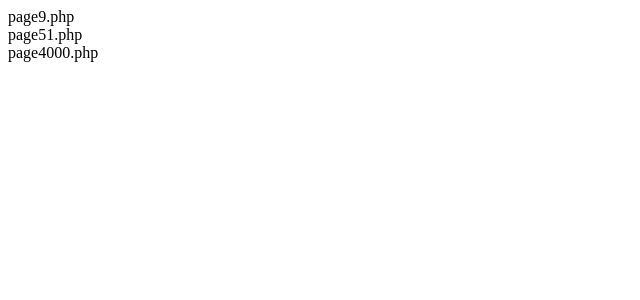
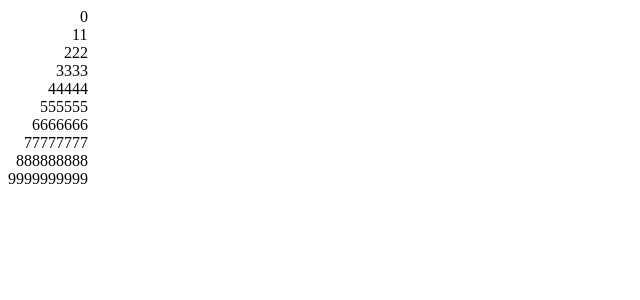
Before and after one commit to YuriiSchkinder/-, a PHP site: page / in a window 1280 px wide. Shown: the top 300 px of the page, without its empty margins (0-640 px from the left). Run offline with PHP 8.4, Linux system fonts and the light colour scheme.

Commit message:
Зворотна піраміда

```diff
--- a/index.php
+++ b/index.php
@@ -1,23 +1,14 @@
 <?php
-$arr=[
-    'page51.php',
-    'page4000.php',
-    'page9.php'
-];
 $str='';
-$arr2=array();
-foreach($arr as $key=>$value){
-   foreach(str_split($value) as $a){
-       if ($a>='0' && $a<='9'){
-           $str.=$a;
-       }
-   }
-   settype($str,"integer");
-    $arr2[$str]=$value;
+for($i=0;$i<=9;$i++){
+    for($f=8-$i;$f>=0;$f--){
+        $str.='<span>&ensp;</span>';
+    }
+    for($j=0;$j<=$i;$j++) {
+        $str.=$i;
+    }
+    echo $str."<br>";
     $str='';
 }
-ksort($arr2);
-foreach($arr2 as $value){
-    echo $value."<br>";
-}
+
 ?>
```
